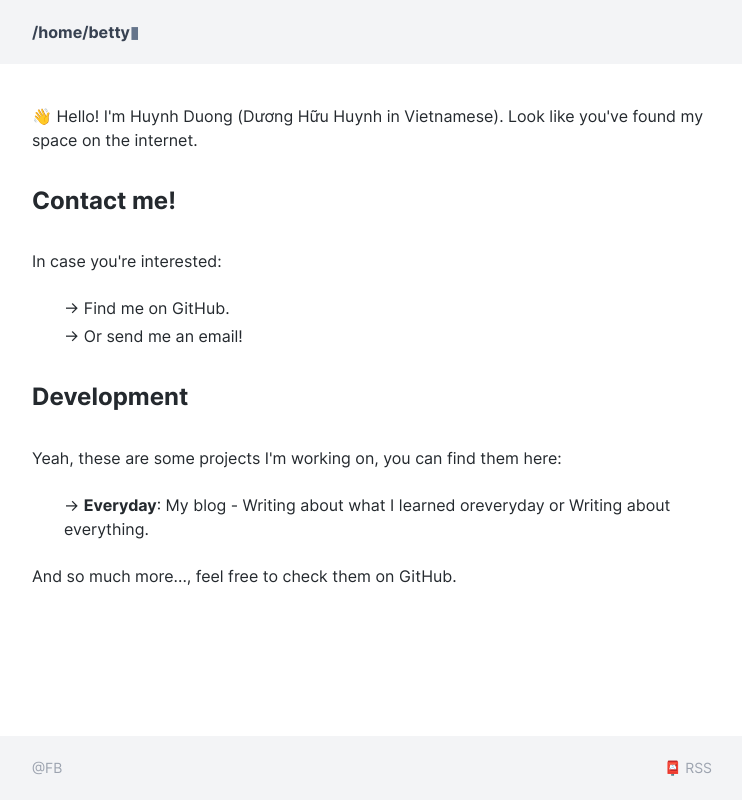
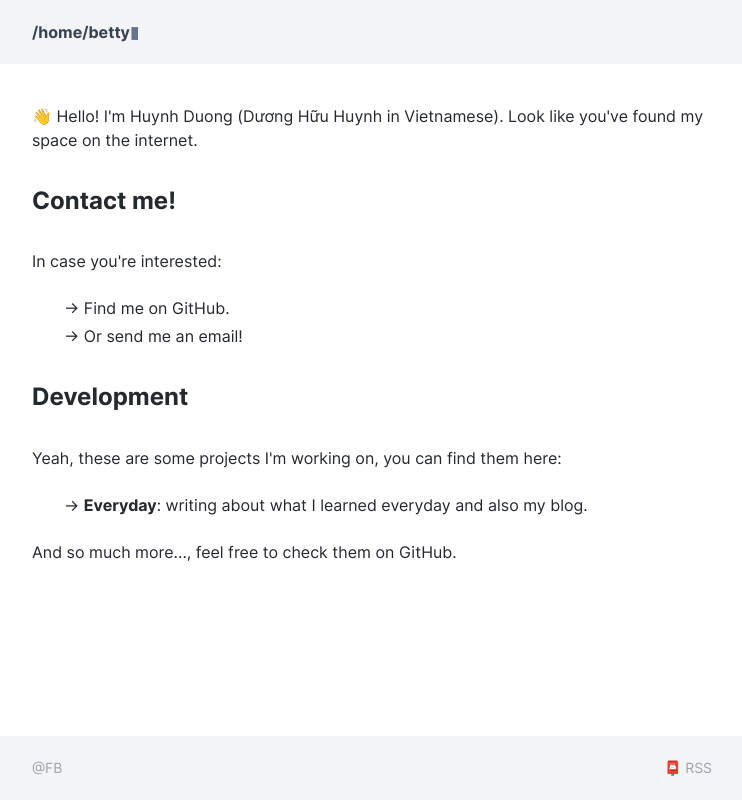
Before and after one commit to betty2310/blog-source, a Next.js app: page / in a window 1280 px wide. Shown: the whole page, without its empty margins (268-1010 px from the left). Built offline with nearby package versions, Linux system fonts and the light colour scheme.

Commit message:
feat(ui): update

```diff
--- a/pages/index.tsx
+++ b/pages/index.tsx
@@ -20,7 +20,7 @@ const Home: NextPage = () => {
                 <h2>Development</h2>
                 <p>{"Yeah, these are some projects I'm working on, you can find them here:"}</p>
                 <ul>
-                    <li>-&gt; <Link href="/everyday"><a className="font-bold">Everyday</a></Link>: My blog - Writing about what I learned oreveryday or Writing about everything.<i></i></li>
+                    <li>-&gt; <Link href="/everyday"><a className="font-bold">Everyday</a></Link>:  writing about what I learned everyday and also my blog.<i></i></li>
                 </ul>
                 <p>{"And so much more..., feel free to check them on GitHub."}</p>
             </main>
```
